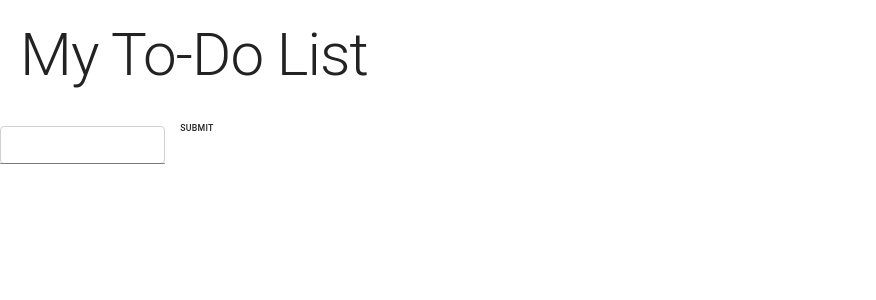
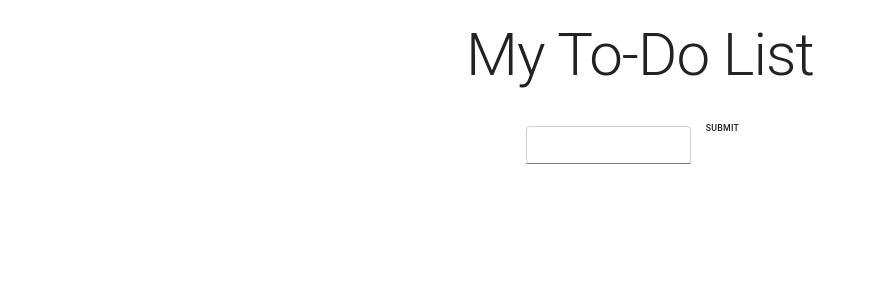
Before and after one commit to jamesr6794/finalproject-frontend, a React (Create React App) app in the folder frontend-todo/: page / in a window 1280 px wide. Shown: the top 300 px of the page, without its empty margins (0-876 px from the left). Built offline with nearby package versions, Linux system fonts and the light colour scheme.

Commit message:
added css

```diff
--- a/frontend-todo/src/App.css
+++ b/frontend-todo/src/App.css
@@ -0,0 +1,8 @@
+ .App {
+     text-align: center;
+     display: flex;
+     flex-direction: column;
+     justify-content: center;
+     align-items: center;
+     height: 100%;
+ }
```
